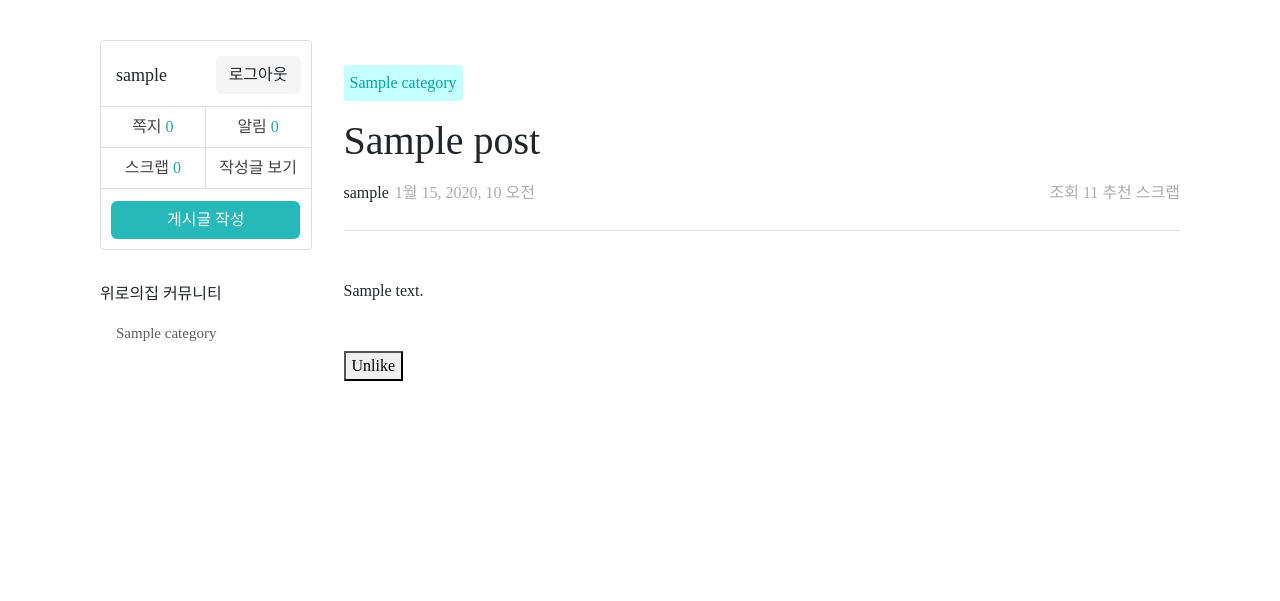
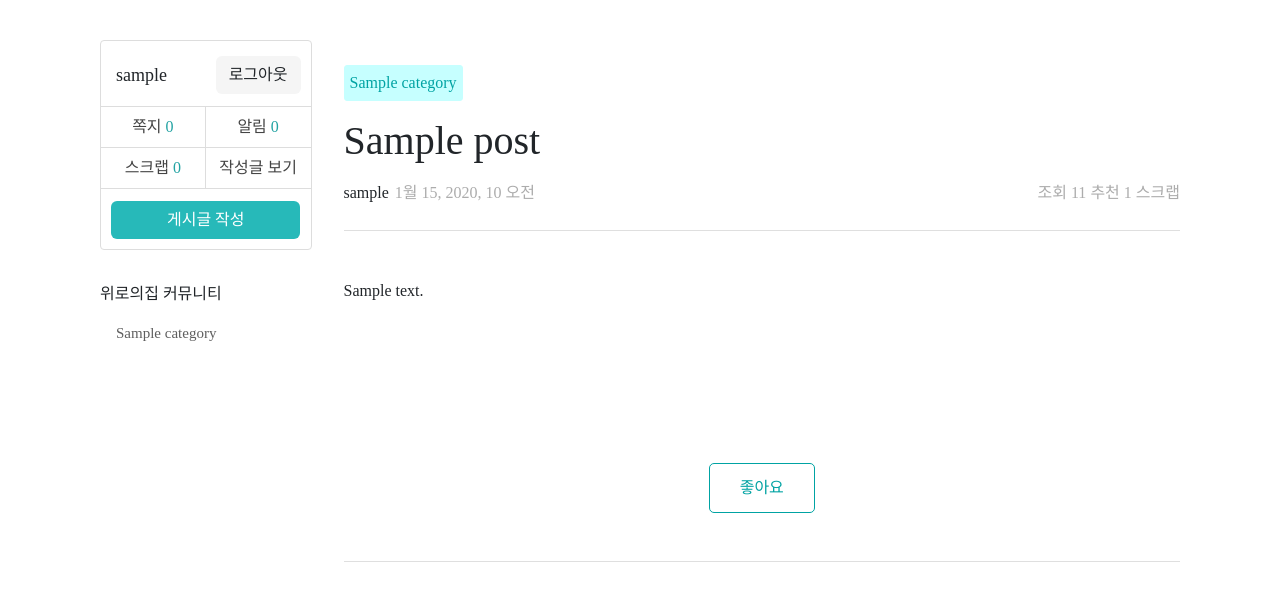
Before and after one commit to jn-97/Personal-PJT-02, a Django app: page /1/1/ in a window 1280 px wide. Shown: the part 55-656 px from the top of the page. Run offline with Django 3.2, Linux system fonts and the light colour scheme; a user stored in the database is signed in; tables that the repository leaves empty hold one stand-in row (values such as "Sample post"); some libraries are stand-ins or nearby versions; some web fonts are replaced.

Commit message:
docs: detail-like

```diff
--- a/community/templates/community/detail.html
+++ b/community/templates/community/detail.html
@@ -20,7 +20,7 @@
         <span class="annotate">{{ post.created_at }}</span>
         <div>
           <span class="annotate">조회 {{ post.views }}</span>
-          <span class="annotate">추천</span>
+          <span class="annotate">추천 {{ post.likes.count }}</span>
           <span class="annotate">스크랩</span>
         </div>
       </div>
@@ -34,17 +34,21 @@
   </div>
 </div>
 
-{% if request.user.is_authenticated %}
-    <form action="{% url 'community:like_post' category_id=post.category.pk pk=post.pk %}" method="post">
-        {% csrf_token %}
-        <button type="submit">
+<div class="btn_box d-flex justify-content-center">
+  {% if request.user.is_authenticated %}
+      <form action="{% url 'community:like_post' category_id=post.category.pk pk=post.pk %}" method="post">
+          {% csrf_token %}
             {% if request.user in post.likes.all %}
-                Unlike
+            <button type="submit" class="like_btn">
+              <span>좋아요</span>
+            </button>
             {% else %}
-                Like
+            <button type="submit" class="unlike_btn">
+              <span>좋아요</span>
+            </button>
             {% endif %}
-        </button>
-    </form>
-{% endif %}
+      </form>
+  {% endif %}
+</div>
 
 {% endblock content %}
--- a/static/css/community/detail.css
+++ b/static/css/community/detail.css
@@ -25,3 +25,25 @@
   margin-top: 3rem;
   margin-bottom: 3rem;
 }
+
+.btn_box {
+  margin-top: 10rem;
+  padding-bottom: 3rem;
+  border-bottom: 1px solid rgb(223, 223, 223);
+}
+
+.like_btn {
+  padding: 12px 30px 12px 30px;
+  border-radius: 5px;
+  border: 1px solid rgb(0 163 163);
+  color: rgb(0 163 163);
+  background-color: white;
+}
+
+.unlike_btn {
+  padding: 12px 30px 12px 30px;
+  border-radius: 5px;
+  border: 1px solid rgb(155, 155, 155);
+  color: rgb(155, 155, 155);
+  background-color: white;
+}
```
